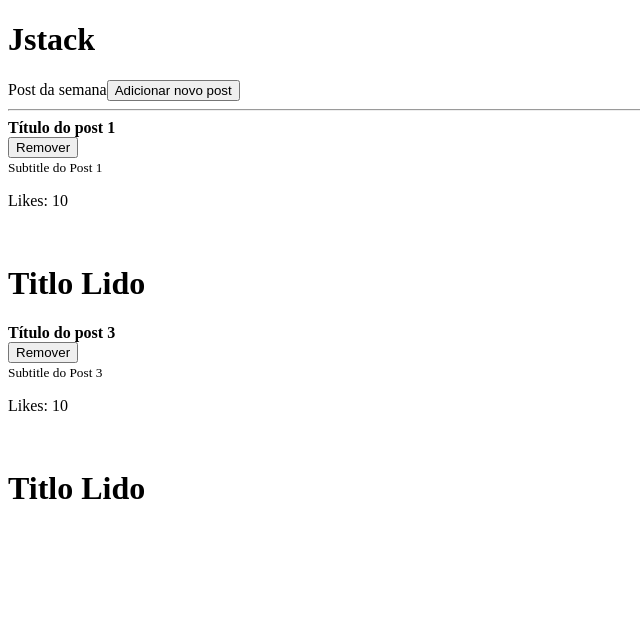
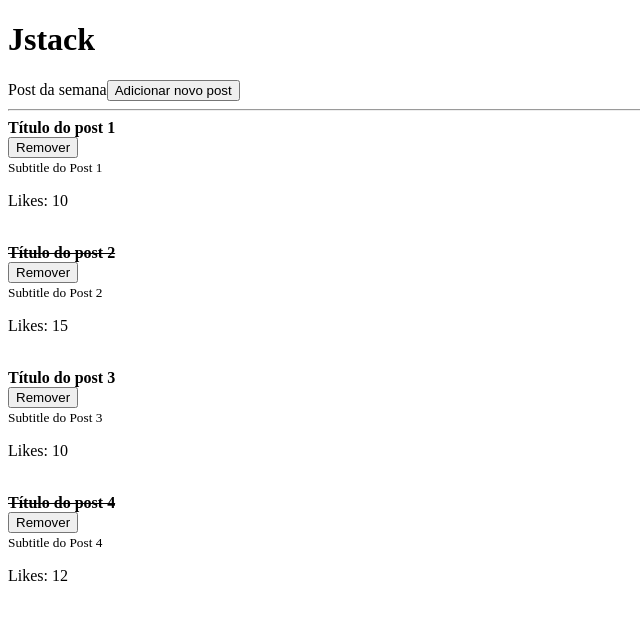
Before and after one commit to cauealb/full-stack, a React app in the folder React/: page / in a window 1280 px wide. Shown: the top 620 px of the page, without its empty margins (0-640 px from the left). Built offline with nearby package versions, Linux system fonts and the light colour scheme.

Commit message:
Terceira e ultima forma de rederização condicional

```diff
--- a/React/src/Post.jsx
+++ b/React/src/Post.jsx
@@ -2,15 +2,12 @@ import React from "react"
 import PropsTypes from 'prop-types'
 
 export default function Post({obj, onRemove}) {
-    if(obj.read) {
-        return (<h1>Titlo Lido</h1>)
-    }
-
     return (
         <>
             <article>
                 <strong>
-                    {obj.read ? <s>{obj.title}</s> : obj.title}
+                    {obj.read && <s>{obj.title}</s>}
+                    {!obj.read && obj.title}
                 </strong>
                 <br />
                 <button onClick={() => onRemove(obj.id)}>Remover</button>
```
